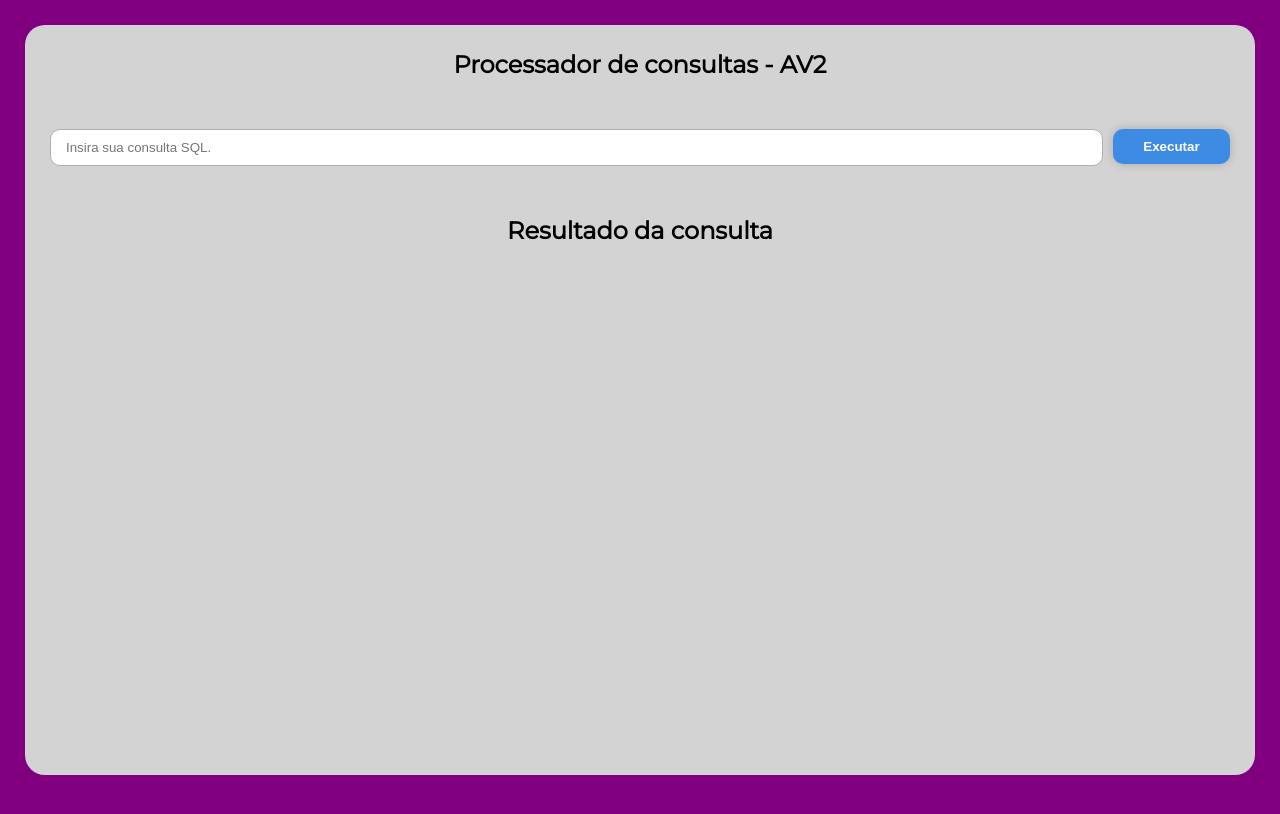
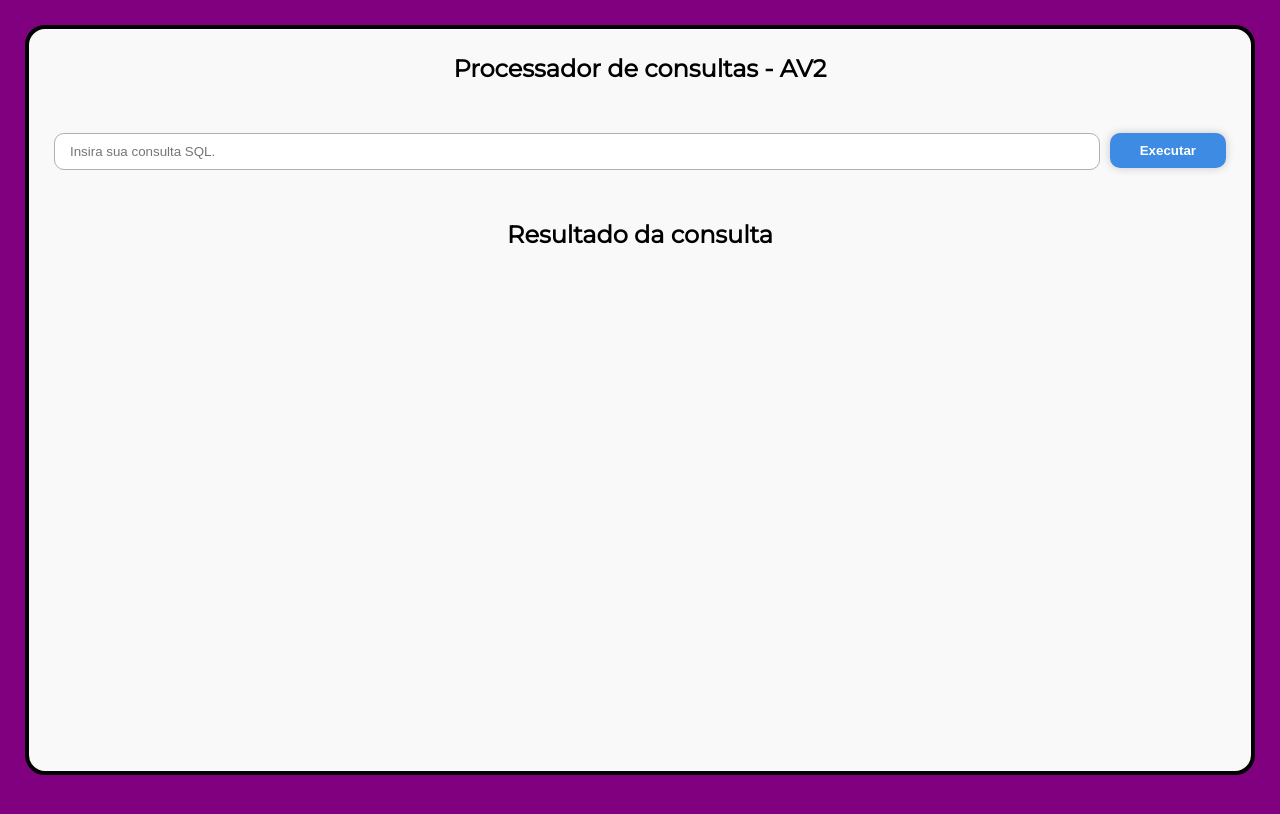
Before and after one commit to PlayerGhost/Query-Parser, a React (Vite) app: page / in a window 1280 px wide. Shown: the top 814 px of the page. Built offline with nearby package versions, Linux system fonts and the light colour scheme.

Commit message:
Front-end

```diff
--- a/src/index.css
+++ b/src/index.css
@@ -7,6 +7,7 @@
 }
 
 body {
+  overflow: hidden;
   background-color: purple;
   margin: 0;
   font-family: -apple-system, BlinkMacSystemFont, 'Segoe UI', 'Roboto', 'Oxygen',
@@ -14,7 +15,6 @@ body {
     sans-serif;
   -webkit-font-smoothing: antialiased;
   -moz-osx-font-smoothing: grayscale;
-  min-height: 100vh;
 }
 
 code {
--- a/src/pages/MainPage.css
+++ b/src/pages/MainPage.css
@@ -7,9 +7,10 @@
 }
 
 .corpo{
-	background-color: #d3d3d3;
+	background-color: #f9f9f9;
 	padding: 25px;
 	border-radius: 20px;
+	border: 4px solid black;
 	height: calc(100vh - 50px);
 }
 
```
